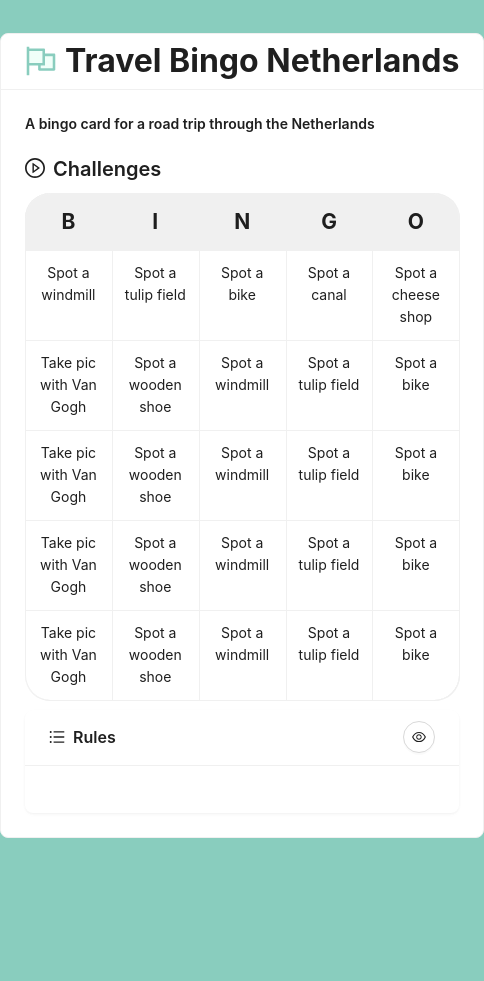
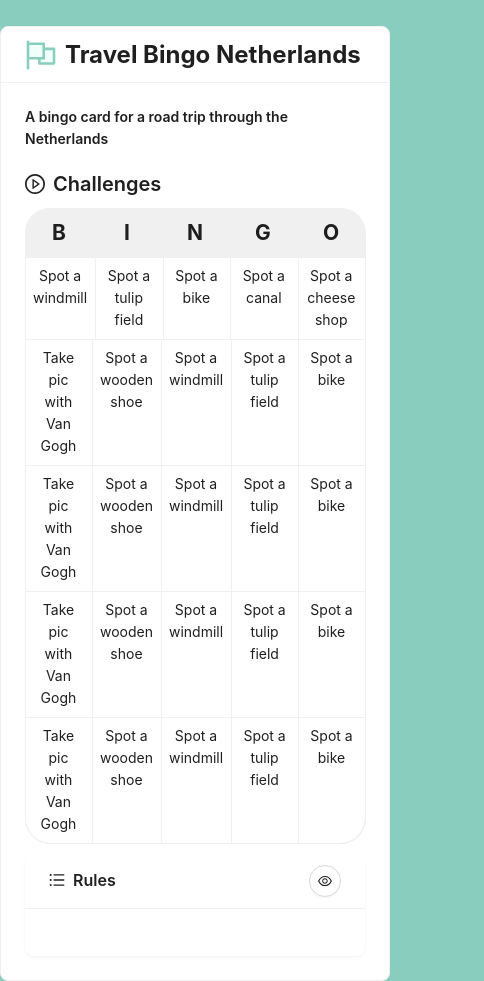
Before and after one commit to geo-quest/travel-bingo, a React (Create React App) app: page / in a window 390 px wide. Shown: the whole page, 484 px wide, since content can reach past the window. Before the commit the page ends 844 px from the top, so only its background shows below. Built offline with nearby package versions, Linux system fonts and the light colour scheme.

Commit message:
style(board-page): adjusts for mobile

```diff
--- a/package.json
+++ b/package.json
@@ -21,6 +21,7 @@
   },
   "scripts": {
     "prepare": "husky",
+    "start:local": "HOST=0.0.0.0 npm start",
     "start": "react-scripts start",
     "build": "react-scripts build",
     "lint": "npx eslint src",
--- a/src/board-page/BoardPage.css
+++ b/src/board-page/BoardPage.css
@@ -1,3 +1,7 @@
+.board {
+    max-width: fit-content;
+}
+
 .board > div:first-child > div:first-child{
     border-radius: 25px 0 0 0 ;
 }
@@ -16,7 +20,7 @@
 
 .board .header-card,
 .board .card {
-    padding: 12px !important;
+    padding: 8px !important;
 }
 
 .header-card {
--- a/src/board-page/BoardPage.tsx
+++ b/src/board-page/BoardPage.tsx
@@ -20,7 +20,7 @@ const BoardPage = ({ travelBingo }: Props) => {
         title={
           <div style={{ display: "flex", alignItems: "center" }}>
             <FlagTwoTone style={{ marginRight: 8, fontSize: "32px" }} />
-            <h1 style={{ margin: 0 }}>{travelBingo.title}</h1>
+            <h2 style={{ margin: 0 }}>{travelBingo.title}</h2>
           </div>
         }
       >
```
